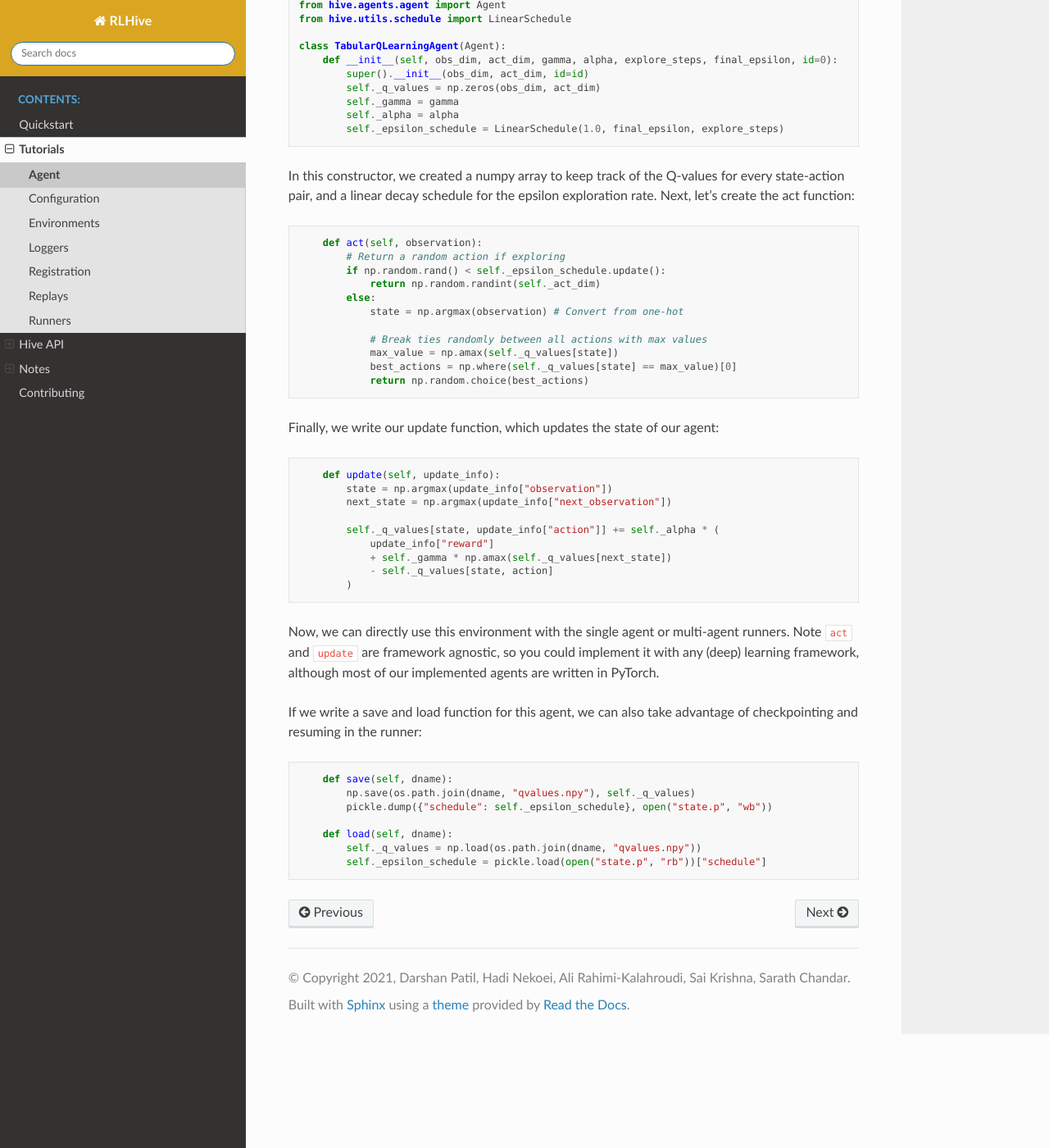
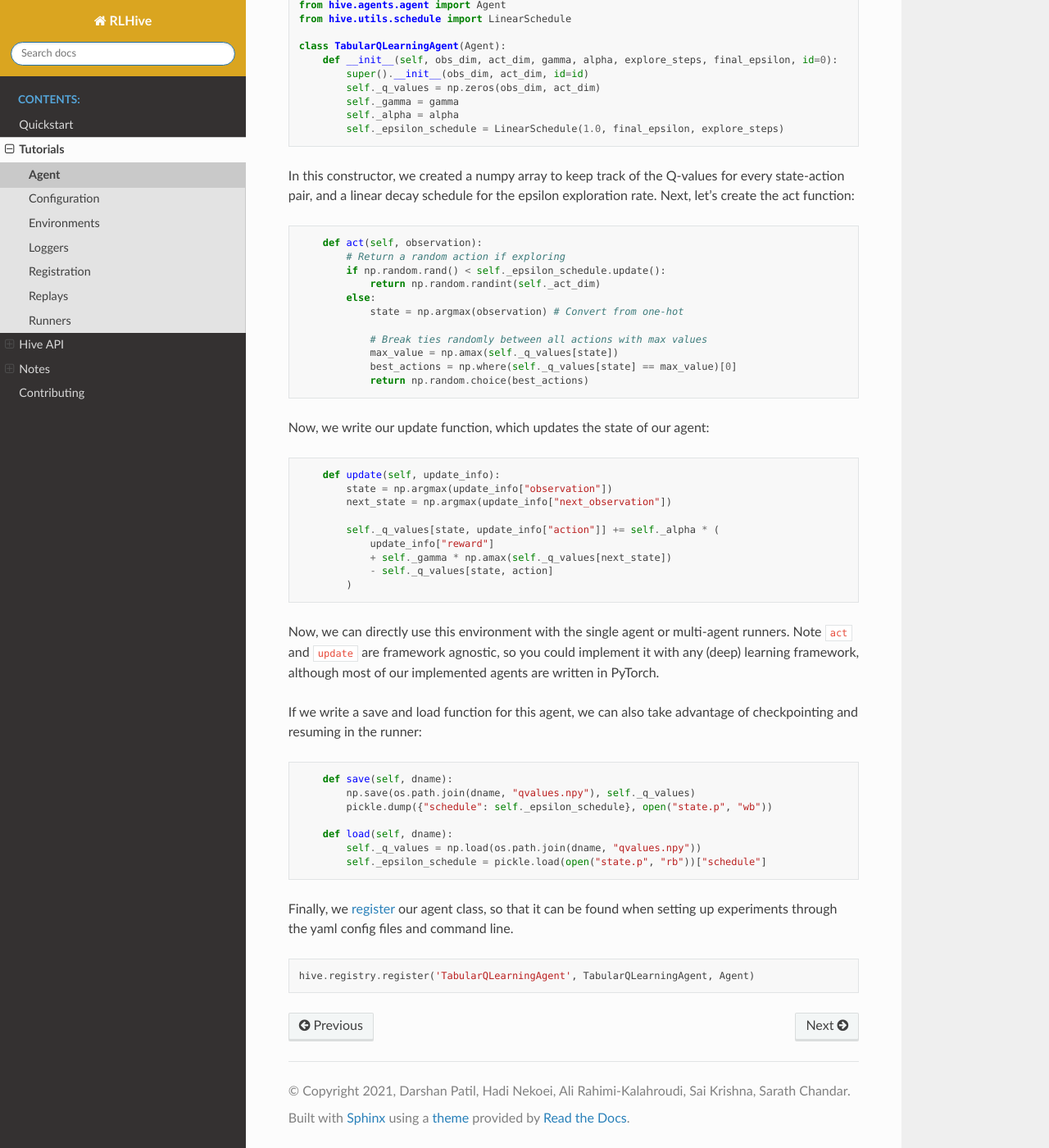
Before and after one commit to chandar-lab/RLHive, a Sphinx documentation site: the page built from docs/tutorials/agent_tutorial.rst, in a window 1280 px wide and 1400 px high, scrolled down 599 px. Shown: the whole window at 82% size. Built offline with Sphinx 7.4.7 and the Read the Docs theme 2.0.0, drawn with Linux system fonts in a browser that asks for light colours.

Commit message:
Added registration to agent tutorial

```diff
--- a/docs/tutorials/agent_tutorial.rst
+++ b/docs/tutorials/agent_tutorial.rst
@@ -54,7 +54,7 @@ let's create the act function:
                 best_actions = np.where(self._q_values[state] == max_value)[0]
                 return np.random.choice(best_actions)
 
-Finally, we write our update function, which updates the state of our agent:
+Now, we write our update function, which updates the state of our agent:
 
 .. code-block:: python
     :name: tabular_agent_update
@@ -86,3 +86,11 @@ and resuming in the runner:
         def load(self, dname):
             self._q_values = np.load(os.path.join(dname, "qvalues.npy"))
             self._epsilon_schedule = pickle.load(open("state.p", "rb"))["schedule"]
+
+Finally, we :ref:`register <registration>` our agent class, so that it can be found when setting up experiments
+through the yaml config files and command line.
+
+.. code-block:: python
+    :name: tabular_agent_register
+
+    hive.registry.register('TabularQLearningAgent', TabularQLearningAgent, Agent)
--- a/docs/tutorials/registration_tutorial.rst
+++ b/docs/tutorials/registration_tutorial.rst
@@ -1,3 +1,4 @@
+.. _registration:
 Registration
 ==================
 
```
